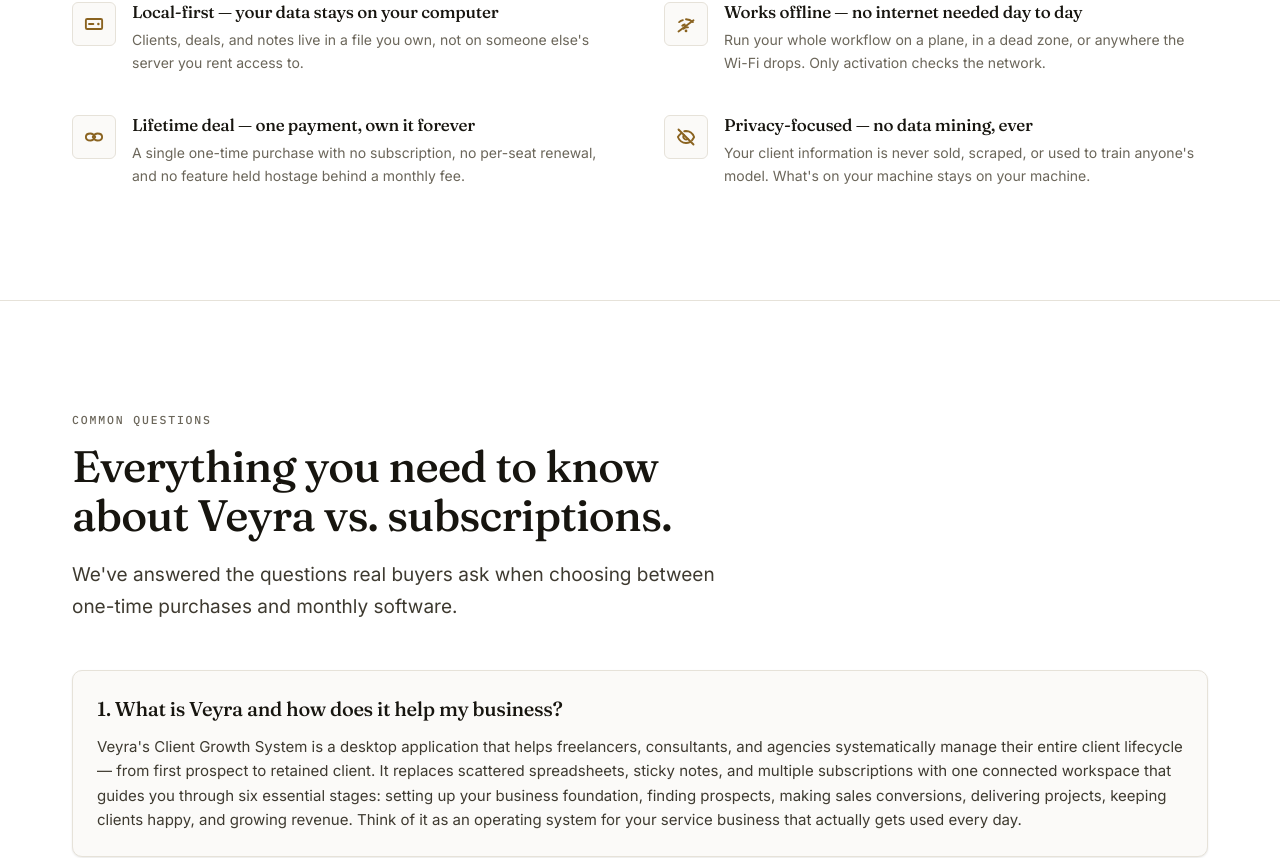
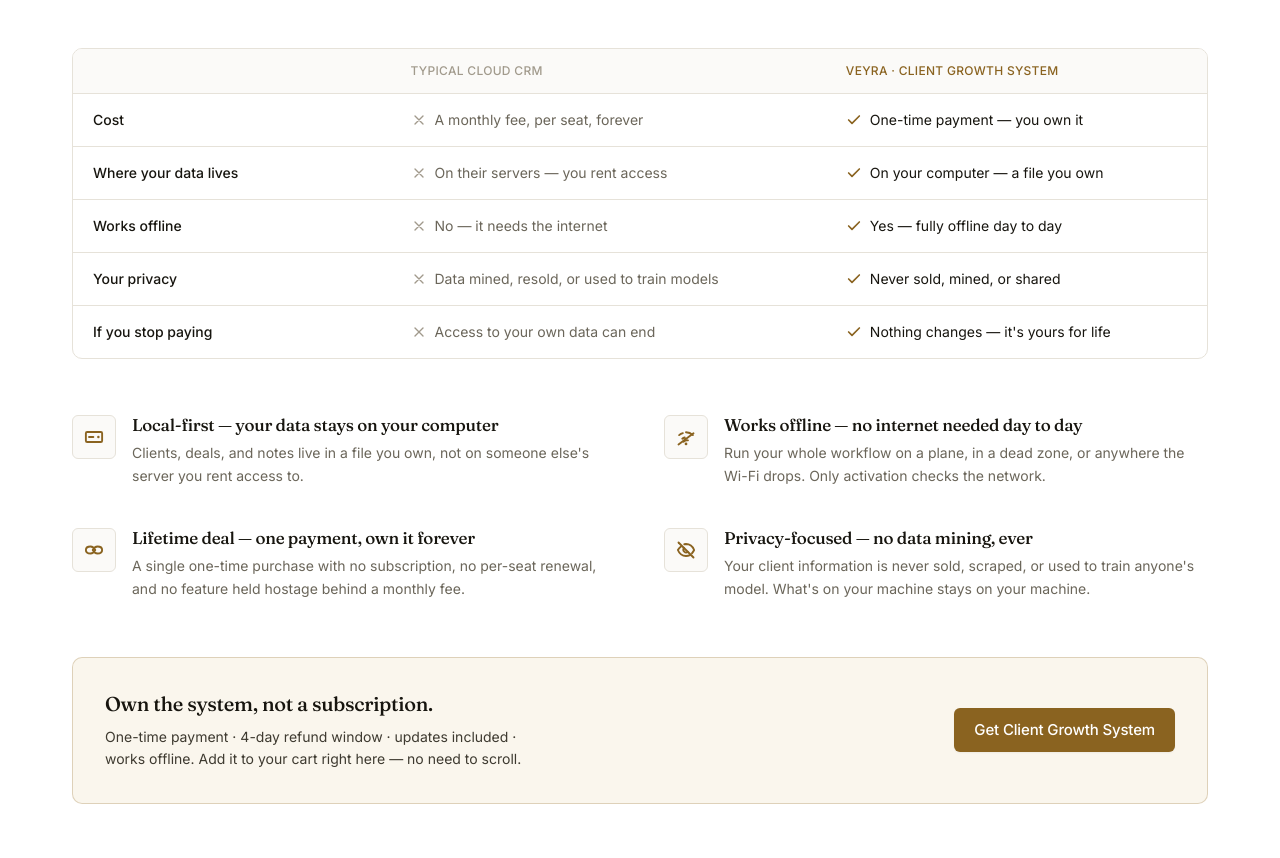
Before and after one commit to ahxdalt-hub/Veyra, a Next.js app: page /products/client-growth-system in a window 1280 px wide. Shown: the part 10334-11192 px from the top of the page. Built offline with nearby package versions, Linux system fonts and the light colour scheme; no server answers.

Commit message:
Why-over-cloud: orient mid-page visitors, add cloud-vs-Veyra comparison table + inline add-to-cart CTA; drop dead faqJsonLd

```diff
--- a/src/app/(site)/products/client-growth-system/page.tsx
+++ b/src/app/(site)/products/client-growth-system/page.tsx
@@ -337,16 +337,6 @@
         },
       })),
     },
-  };
-
-  const faqJsonLd = {
-    "@context": "https://schema.org",
-    "@type": "FAQPage",
-    mainEntity: faqItems.map((item) => ({
-      "@type": "Question",
-      name: item.q,
-      acceptedAnswer: { "@type": "Answer", text: item.a },
-    })),
   };
 
   return (
@@ -705,7 +695,7 @@
       </section>
 
       {/* Own it vs. rent it — local-first / offline / lifetime / privacy */}
-      <WhyOverCloud />
+      <WhyOverCloud slug={product.slug} name={product.name} />
 
       {/* ------------------------------------------------------------ */}
       {/* 11 · Detailed AI-Powered FAQ                                  */}
--- a/src/components/seo/why-over-cloud.tsx
+++ b/src/components/seo/why-over-cloud.tsx
@@ -9,17 +9,25 @@
   WifiOffIcon,
 } from "@/components/ui/icons";
 import { faqPageJsonLd, type FaqEntry } from "@/lib/seo";
+import { PurchaseCta } from "@/components/cgs/purchase-cta";
+import { REFUND_WINDOW_LABEL } from "@/lib/site";
 
 /**
- * WhyOverCloud — the "own it vs. rent it" positioning block.
+ * WhyOverCloud — the "own it vs. rent it" positioning block, rebuilt to
+ * convert a visitor who arrives mid-page (from the audit, an ad, or a
+ * competitor comparison) and has no idea what Veyra is yet.
  *
- * Four real differentiators against subscription CRMs, each with a
- * purpose-built glyph (no keyboard emoji — consistent with the 16px
- * icon set) and SEO copy that targets the exact phrasing buyers search:
- * "local-first CRM", "offline CRM", "one-time CRM", "private CRM".
+ * Three moves, top to bottom:
+ *   1. Orient — one line stating exactly what & where they are, so nobody
+ *      has to scroll back to the hero to understand the product.
+ *   2. Prove — a "Cloud CRM vs Veyra" comparison that makes the local /
+ *      offline / one-time / private value obvious at a glance.
+ *   3. Act — an inline add-to-cart button, so a convinced buyer can buy
+ *      right here instead of scrolling back up to pricing.
  *
- * The same data renders as FAQPage JSON-LD so answer engines can cite it
- * directly; every Q&A is also visible on the page (policy-compliant).
+ * Four differentiator cards + the comparison rows also render as FAQPage
+ * JSON-LD so answer engines can cite them; every Q&A is visible on the
+ * page (policy-compliant). All copy is honest — no fabricated proof.
  */
 
 type Reason = {
@@ -65,12 +73,81 @@
   },
 ];
 
-export function WhyOverCloud() {
-  const faqEntries: FaqEntry[] = reasons.map((r) => ({ q: r.q, a: r.a }));
+/**
+ * The comparison — the clearest way to make "own vs. rent" obvious.
+ * Each row contrasts a typical subscription cloud CRM with Veyra.
+ * `true` marks the Veyra column as the advantage (renders a check),
+ * `false` marks the cloud-CRM downside (renders a muted cross).
+ */
+type CompareRow = {
+  dimension: string;
+  cloud: string;
+  veyra: string;
+  veyraWins: boolean;
+};
+
+const compareRows: CompareRow[] = [
+  {
+    dimension: "Cost",
+    cloud: "A monthly fee, per seat, forever",
+    veyra: "One-time payment — you own it",
+    veyraWins: true,
+  },
+  {
+    dimension: "Where your data lives",
+    cloud: "On their servers — you rent access",
+    veyra: "On your computer — a file you own",
+    veyraWins: true,
+  },
+  {
+    dimension: "Works offline",
+    cloud: "No — it needs the internet",
+    veyra: "Yes — fully offline day to day",
+    veyraWins: true,
+  },
+  {
+    dimension: "Your privacy",
+    cloud: "Data mined, resold, or used to train models",
+    veyra: "Never sold, mined, or shared",
+    veyraWins: true,
+  },
+  {
+    dimension: "If you stop paying",
+    cloud: "Access to your own data can end",
+    veyra: "Nothing changes — it's yours for life",
+    veyraWins: true,
+  },
+];
+
+export function WhyOverCloud({
+  slug,
+  name,
+}: {
+  slug: string;
+  name: string;
+}) {
+  const faqEntries: FaqEntry[] = [
+    ...reasons.map((r) => ({ q: r.q, a: r.a })),
+    {
+      q: "How is a local-first desktop CRM different from a cloud CRM?",
+      a: "A cloud CRM stores your data on the provider's servers and charges a recurring subscription for access, and it usually needs an internet connection. A local-first desktop CRM like the Client Growth System keeps all your data in a file on your own computer, works offline, is sold as a one-time purchase you own, and never mines, resells, or shares your client information.",
+    },
+  ];
 
   return (
     <section className="border-b border-line bg-surface" aria-labelledby="why-over-cloud-title">
       <div className="container-page py-20 sm:py-24 lg:py-28">
+        {/* Orient — state plainly what & where they are, so no one has to
+            scroll back to the hero to understand the product. */}
+        <Reveal>
+          <p className="mb-6 inline-flex items-center gap-2 rounded-full border border-line bg-paper px-3 py-1.5 text-xs text-ink-2">
+            <span aria-hidden="true" className="h-1.5 w-1.5 rounded-full bg-accent" />
+            You&rsquo;re viewing the{" "}
+            <strong className="font-medium text-ink">Client Growth System</strong> — Veyra&rsquo;s
+            local-first business OS for freelancers, consultants &amp; small agencies.
+          </p>
+        </Reveal>
+
         <Reveal>
           <SectionHead
             eyebrow="Own it vs. rent it"
@@ -81,6 +158,51 @@
             }
             lead="Subscription CRMs charge you every month to keep access to data you created. Veyra inverts that: a local-first desktop system you buy once and truly own."
           />
+        </Reveal>
+
+        {/* Prove — the comparison that makes the value obvious at a glance. */}
+        <Reveal delay={0.08}>
+          <div className="mt-12 overflow-hidden rounded-lg border border-line">
+            <table className="w-full border-collapse text-left text-sm">
+              <caption className="sr-only">
+                A typical cloud CRM compared with the Veyra Client Growth System.
+              </caption>
+              <thead>
+                <tr className="bg-paper">
+                  <th scope="col" className="w-[28%] px-5 py-3.5 align-bottom">
+                    <span className="sr-only">Dimension</span>
+                  </th>
+                  <th scope="col" className="px-5 py-3.5 text-xs font-medium uppercase tracking-wide text-ink-4">
+                    Typical cloud CRM
+                  </th>
+                  <th scope="col" className="px-5 py-3.5 text-xs font-medium uppercase tracking-wide text-accent">
+                    Veyra · Client Growth System
+                  </th>
+                </tr>
+              </thead>
+              <tbody>
+                {compareRows.map((row) => (
+                  <tr key={row.dimension} className="border-t border-line">
+                    <th scope="row" className="px-5 py-4 align-top font-medium text-ink">
+                      {row.dimension}
+                    </th>
+                    <td className="px-5 py-4 align-top text-ink-3">
+                      <span className="flex items-start gap-2">
+                        <svg aria-hidden="true" viewBox="0 0 24 24" className="mt-0.5 h-4 w-4 shrink-0 text-ink-4" fill="none" stroke="currentColor" strokeWidth="2" strokeLinecap="round"><path d="M18 6 6 18M6 6l12 12" /></svg>
+                        {row.cloud}
+                      </span>
+                    </td>
+                    <td className="px-5 py-4 align-top text-ink">
+                      <span className="flex items-start gap-2">
+                        <svg aria-hidden="true" viewBox="0 0 24 24" className="mt-0.5 h-4 w-4 shrink-0 text-accent" fill="none" stroke="currentColor" strokeWidth="2.5" strokeLinecap="round" strokeLinejoin="round"><path d="M20 6 9 17l-5-5" /></svg>
+                        {row.veyra}
+                      </span>
+                    </td>
+                  </tr>
+                ))}
+              </tbody>
+            </table>
+          </div>
         </Reveal>
 
         <Stagger className="mt-14 grid gap-x-12 gap-y-10 sm:grid-cols-2">
@@ -99,6 +221,24 @@
             </StaggerItem>
           ))}
         </Stagger>
+
+        {/* Act — buy right here, no scrolling back to pricing. */}
+        <Reveal delay={0.1}>
+          <div className="mt-14 rounded-lg border border-accent/25 bg-accent-soft/60 p-6 sm:p-8">
+            <div className="flex flex-col gap-5 sm:flex-row sm:items-center sm:justify-between">
+              <div>
+                <h3 className="font-display text-xl font-medium text-ink">
+                  Own the system, not a subscription.
+                </h3>
+                <p className="mt-2 max-w-md text-sm leading-relaxed text-ink-2">
+                  One-time payment · {REFUND_WINDOW_LABEL} · updates included · works offline. Add it
+                  to your cart right here — no need to scroll.
+                </p>
+              </div>
+              <PurchaseCta slug={slug} name={name} />
+            </div>
+          </div>
+        </Reveal>
       </div>
 
       {/* FAQ structured data — same Q&A, machine-readable for search and
```
